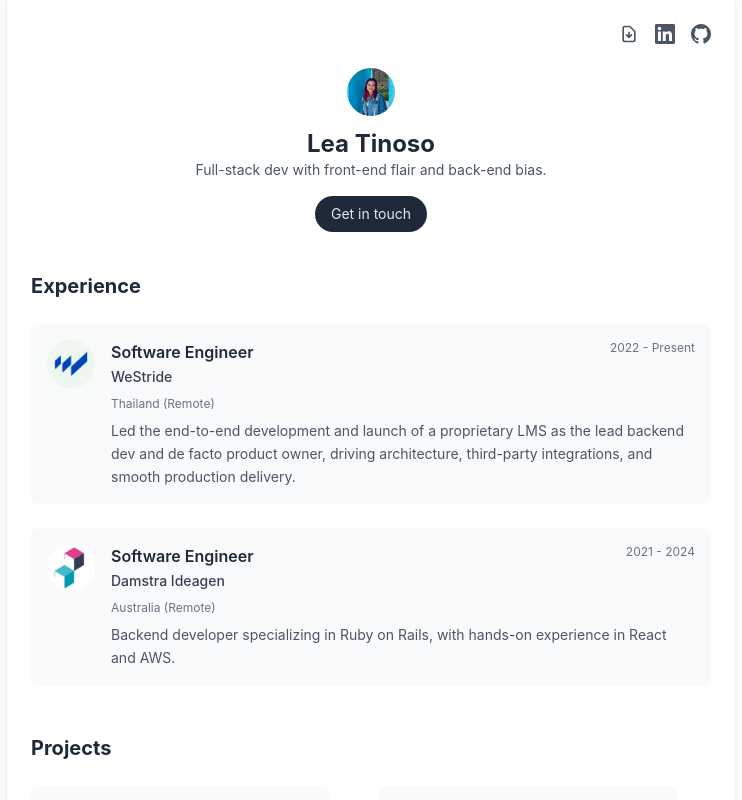
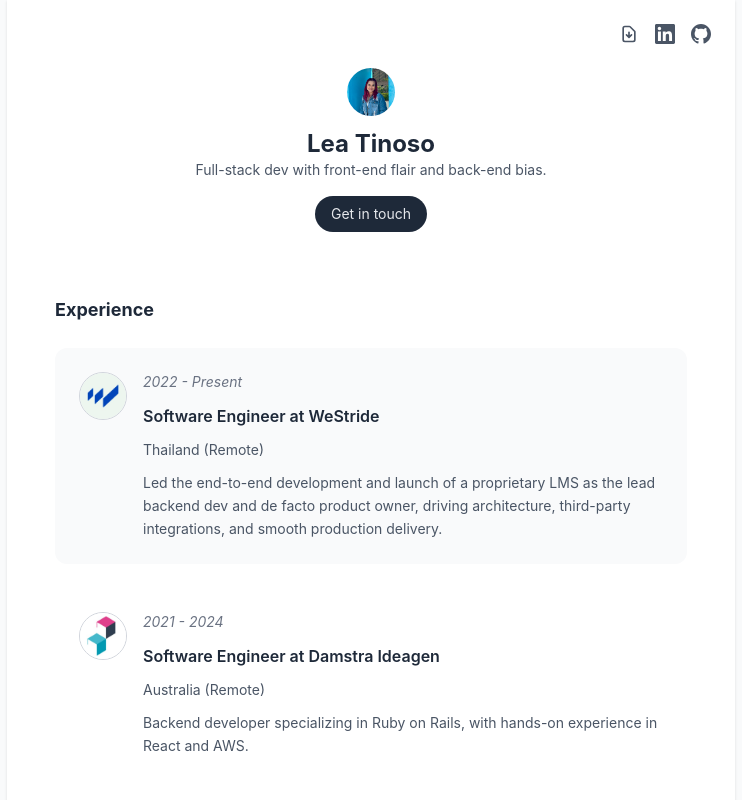
Before and after one commit to lea927/portfolio-v2, a React (Vite) app: page / in a window 1280 px wide. Shown: the top 800 px of the page, without its empty margins (269-1011 px from the left). Built offline with nearby package versions, Linux system fonts and the light colour scheme.

Commit message:
feat: update design of experience items

```diff
--- a/src/components/Experience.jsx
+++ b/src/components/Experience.jsx
@@ -2,32 +2,34 @@ import { experienceData } from '../data/experienceData'
 
 function Experience() {
   return (
-    <div className="text-gray-600 p-6">
-      <h2 className="text-xl font-bold text-gray-800 mb-6">Experience</h2>
+    <div className="text-gray-600 p-12">
+      <h2 className="text-lg font-bold text-gray-800 mb-6">Experience</h2>
       <div className="space-y-6">
-        {experienceData.map((experience) => (
-          <div key={experience.id} className="flex gap-4 p-4 bg-gray-50 rounded-lg">
+        {experienceData.map((experience, index) => (
+          <div
+            key={experience.id}
+            className={`flex gap-4 p-6 rounded-xl ${
+              index % 2 === 0 ? 'bg-gray-50' : 'bg-transparent'
+            }`}
+          >
             <img
               src={experience.companyLogo}
               alt={`${experience.companyName} logo`}
-              className="h-12 w-12 rounded-full object-cover flex-shrink-0"
+              className="h-12 w-12 rounded-full object-cover flex-shrink-0 border border-gray-300"
             />
-            <div className="flex-1">
-              <div className="flex justify-between items-start mb-2">
-                <div>
-                  <h3 className="font-semibold text-gray-800">{experience.role}</h3>
+            <div className="flex-1 flex flex-col gap-3">
+              <p className="text-sm text-gray-500 italic">{experience.date}</p>
               <a
                 href={experience.website}
                 target="_blank"
                 rel="noopener noreferrer"
-                    className="text-sm font-medium text-gray-700 hover:text-gray-900 hover:underline transition-colors duration-200"
+                className="text-decoration-none"
               >
-                    {experience.companyName}
+                <h3 className="font-semibold text-gray-800 hover:underline hover:decoration-gray-400 transition-all duration-200 cursor-pointer">
+                  {experience.role} at {experience.companyName}
+                </h3>
               </a>
-                </div>
-                <span className="text-xs text-gray-500">{experience.date}</span>
-              </div>
-              <p className="text-xs text-gray-500 mb-2">{experience.location}</p>
+              <p className="text-sm">{experience.location}</p>
               <p className="text-sm text-gray-600 leading-relaxed">{experience.excerpt}</p>
             </div>
           </div>
--- a/src/components/Projects.jsx
+++ b/src/components/Projects.jsx
@@ -2,8 +2,8 @@ import { projectsData } from '../data/projectsData'
 
 function Projects() {
   return (
-    <div className="text-gray-600 p-6">
-      <h2 className="text-xl font-bold text-gray-800 mb-6">Projects</h2>
+    <div className="text-gray-600 p-12">
+      <h2 className="text-lg font-bold text-gray-800 mb-6">Projects</h2>
       <div className="grid grid-cols-2 gap-4">
         {projectsData.map((project) => (
           <div key={project.id} className="flex flex-col bg-gray-50 rounded-lg overflow-hidden w-[298px] h-[168px] p-5">
```
Lines whose indentation alone changed are shown as unchanged.
